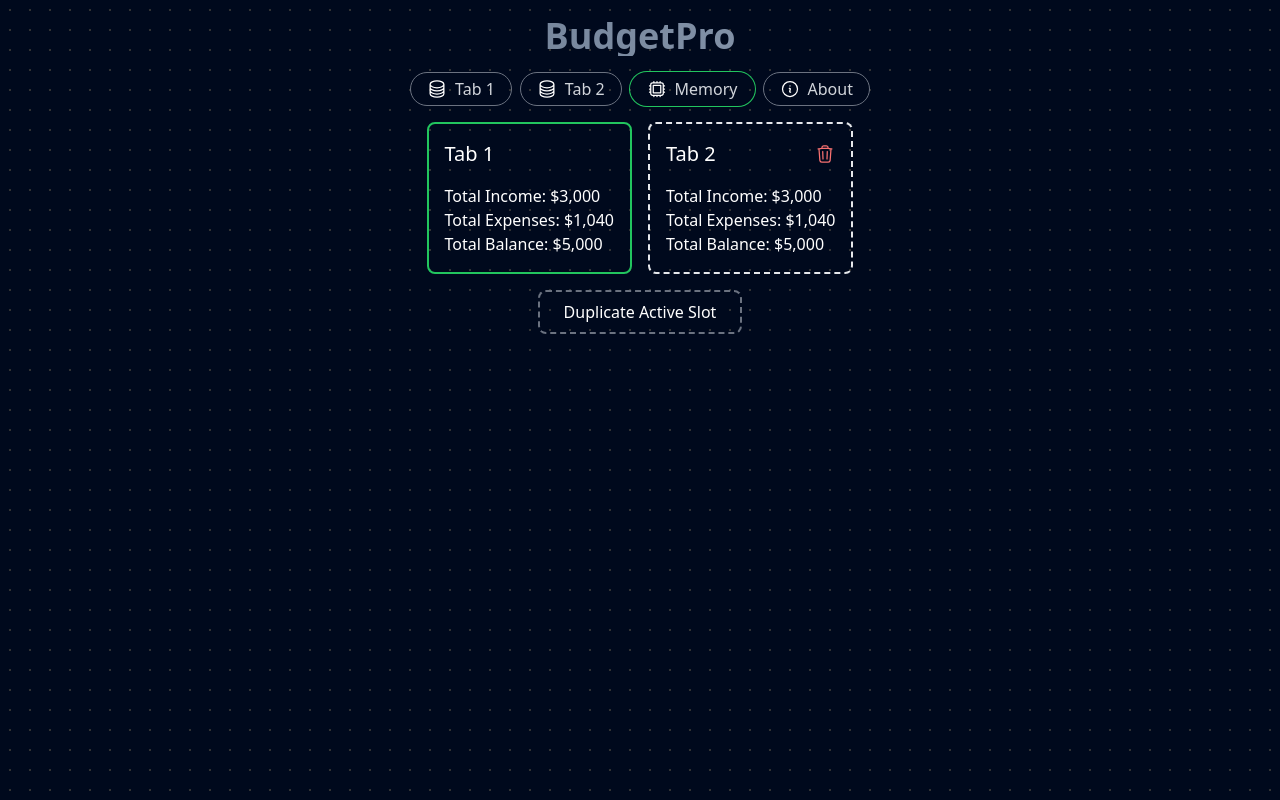
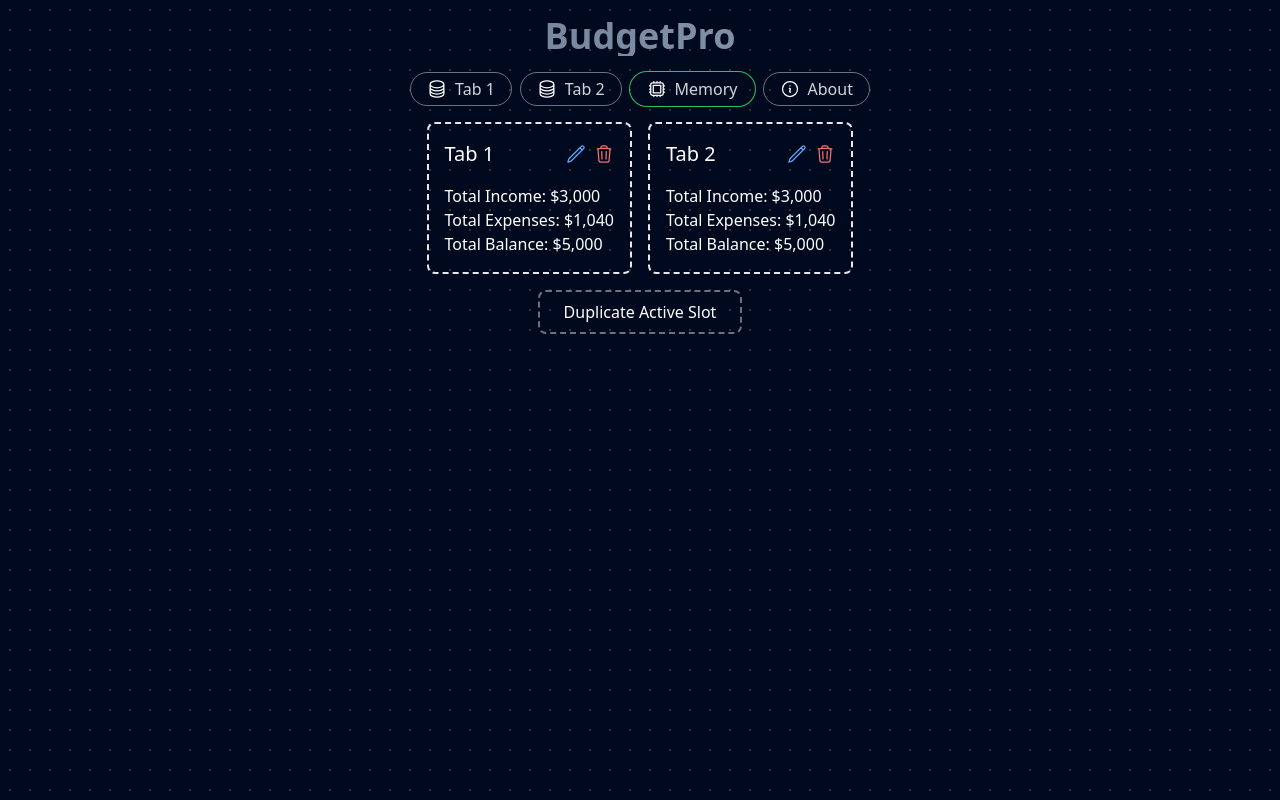
Before and after one commit to travierm/budgetpro, a Vue app: page /memory in a window 1280 px wide. Both pictures are taken after a click on the button "Duplicate Active Slot". Built offline with nearby package versions, Linux system fonts and the light colour scheme.

Commit message:
missing changes

```diff
--- a/src/components/MemorySlot.vue
+++ b/src/components/MemorySlot.vue
@@ -1,13 +1,21 @@
 <template>
-    <div @click="setCurrentRevision(slot)" class="border-2 rounded-lg p-4"
-        :class="{ 'border-green-500': slot === CURRENT_REVISION, 'border-dashed hover:border-solid hover:border-gray-500 hover:cursor-pointer': slot !== CURRENT_REVISION }">
+    <div @click="setCurrentRevision(slot)"
+        class="border-2 rounded-lg p-4 border-dashed hover:border-solid hover:border-gray-500 hover:cursor-pointer">
 
         <div class="flex justify-between mb-4">
-            <p class="text-xl">{{ data.tabName }}</p>
-            <button v-if="slot !== CURRENT_REVISION" @click.stop="deleteRevision(slot)"
-                class="text-red-400 hover:text-red-300 transition-colors duration-200">
-                <TrashIcon class="w-5 h-5" aria-hidden="true" />
-            </button>
+            <span ref="editableContent" class="text-xl focus:outline-none" :contenteditable="isEditing"
+                @blur="saveTabName" @keydown.enter.prevent="$event.target.blur()">{{ data.tabName }}</span>
+            <div class="flex space-x-2">
+                <button @click.stop="toggleEdit"
+                    class="text-blue-400 hover:text-blue-300 transition-colors duration-200">
+                    <PencilIcon v-if="!isEditing" class="w-5 h-5" aria-hidden="true" />
+                    <CheckIcon v-else class="w-5 h-5" aria-hidden="true" />
+                </button>
+                <button v-if="revisions.length >= 2" @click.stop="deleteRevision(slot)"
+                    class="text-red-400 hover:text-red-300 transition-colors duration-200">
+                    <TrashIcon class="w-5 h-5" aria-hidden="true" />
+                </button>
+            </div>
         </div>
 
         <p class="text-md text-white">
@@ -23,16 +31,17 @@
 </template>
 
 <script setup>
-import { TrashIcon } from '@heroicons/vue/24/outline'
-import { currentRevision, deleteRevision, useReactiveRevisionState, useReactiveState } from '../lib/localStorage';
+import { PencilIcon, TrashIcon } from '@heroicons/vue/24/outline'
+import { currentRevision, deleteRevision, useReactiveState } from '../lib/localStorage';
 import { formatCurrency } from '../lib/useFormatCurrency';
+import { ref } from 'vue';
 
 const props = defineProps({
     data: Object,
     slot: Number
 })
 
-const CURRENT_REVISION = useReactiveState('CURRENT_REVISION', 0)
+const revisions = useReactiveState('revisions', [])
 
 function calculateTotal(rows) {
     return formatCurrency(rows.reduce((total, row) => total + parseFloat(row.value), 0))
@@ -41,4 +50,22 @@ function calculateTotal(rows) {
 function setCurrentRevision(slot) {
     currentRevision.value = slot
 }
+
+const isEditing = ref(false)
+const editableContent = ref(null)
+
+const toggleEdit = () => {
+    isEditing.value = !isEditing.value
+    if (isEditing.value) {
+        setTimeout(() => {
+            editableContent.value.focus()
+        })
+    } else {
+        saveTabName()
+    }
+}
+
+const saveTabName = () => {
+    props.data.tabName = editableContent.value.textContent.trim()
+}
 </script>
--- a/src/components/Navbar.vue
+++ b/src/components/Navbar.vue
@@ -1,5 +1,5 @@
 <script setup>
-import { CircleStackIcon, CpuChipIcon, InformationCircleIcon } from '@heroicons/vue/24/outline';
+import { CircleStackIcon, CpuChipIcon, InformationCircleIcon, XMarkIcon } from '@heroicons/vue/24/outline';
 import { computed } from 'vue';
 import { useRoute } from 'vue-router';
 import { useReactiveState } from '../lib/localStorage';
@@ -14,19 +14,36 @@ const isActive = computed(() => ({
 }))
 
 const revisions = useReactiveState('revisions', [])
+
+function isActiveTab(index) {
+    if (route.path === '/') {
+        return index === 0
+    }
+
+    return index == route.params.index
+}
 </script>
 
 <template>
     <div class="my-4 flex gap-2 justify-center">
-        <router-link to="/" custom v-slot="{ navigate }" v-for="(revision, index) in revisions" :key="index">
-            <button @click="navigate"
-                class="px-4 py-1 text-gray-300 bg-transparent border border-gray-500 rounded-full transition-all duration-300 flex items-center space-x-2 focus:outline-none hover:ring-1 hover:ring-indigo-500 hover:border-transparent group"
-                :class="{ 'ring-1 ring-indigo-500 border-transparent': isActive.data }">
-                <CircleStackIcon class="w-5 h-5 transition-colors duration-300 text-white group-hover:text-indigo-500"
-                    :class="{ 'text-indigo-500': isActive.data }" aria-hidden="true" />
-                <span>{{ revision.tabName }}</span>
-            </button>
-        </router-link>
+        <div class="flex space-x-2 ">
+            <div class="relative" v-for="(revision, index) in revisions" :key="index">
+                <router-link :to="`/${index === 0 ? '' : index}`" custom v-slot="{ navigate }">
+                    <button @click="navigate"
+                        class="px-4 py-1 text-gray-300 bg-transparent border border-gray-500 rounded-full transition-all duration-300 flex items-center space-x-2 focus:outline-none hover:ring-1 hover:ring-indigo-500 hover:border-transparent group"
+                        :class="{ 'ring-1 ring-indigo-500 border-transparent': isActiveTab(index) }">
+                        <CircleStackIcon
+                            class="w-5 h-5 transition-colors duration-300 text-white group-hover:text-indigo-500"
+                            :class="{ 'text-indigo-500': isActiveTab(index) }" aria-hidden="true" />
+                        <span>{{ revision.tabName }}</span>
+                    </button>
+                </router-link>
+                <!-- <button @click="$emit('close-tab', revision)" v-if="!isActiveTab(index)"
+                    class="absolute -top-1 -right-1 bg-gray-700 text-gray-300 rounded-full p-0.5 hover:bg-gray-600 hover:text-white focus:outline-none">
+                    <XMarkIcon class="w-3 h-3" />
+                </button> -->
+            </div>
+        </div>
 
         <router-link to="/memory" custom v-slot="{ navigate }">
             <button @click="navigate"
```
